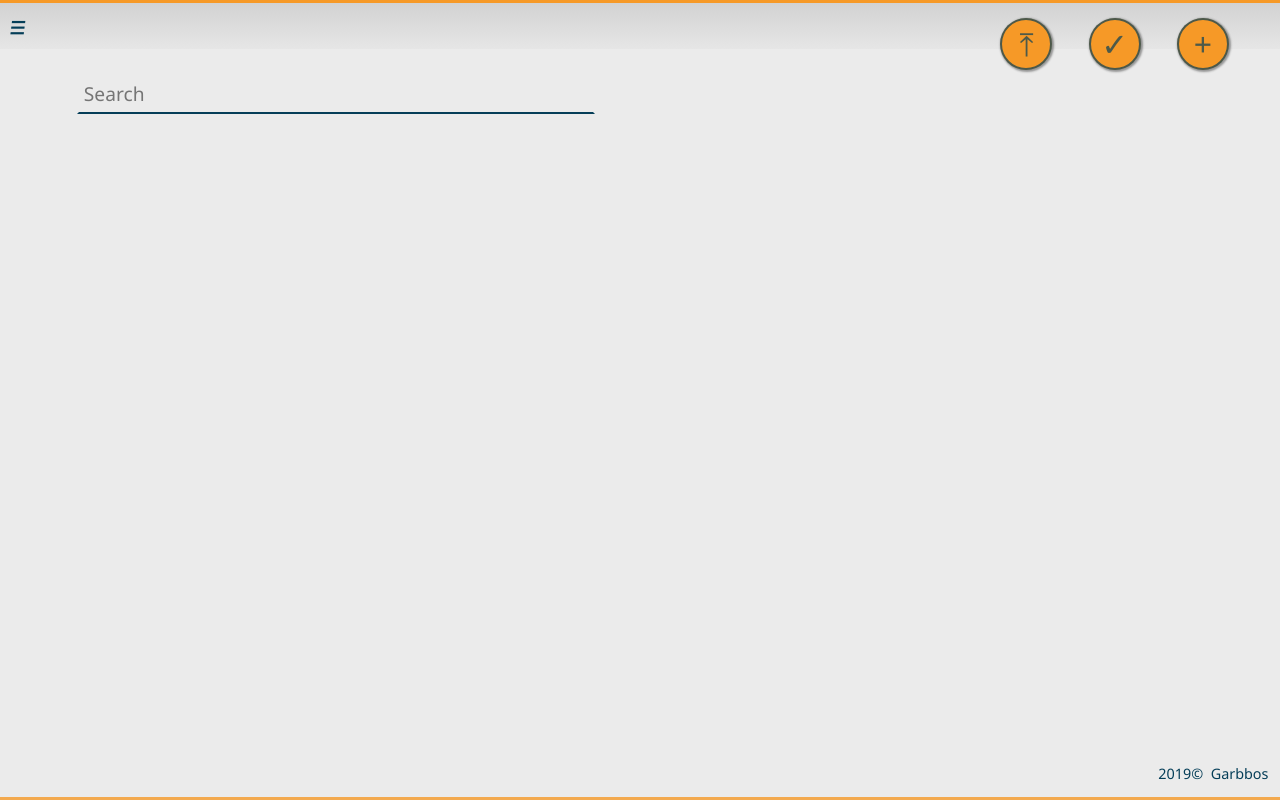
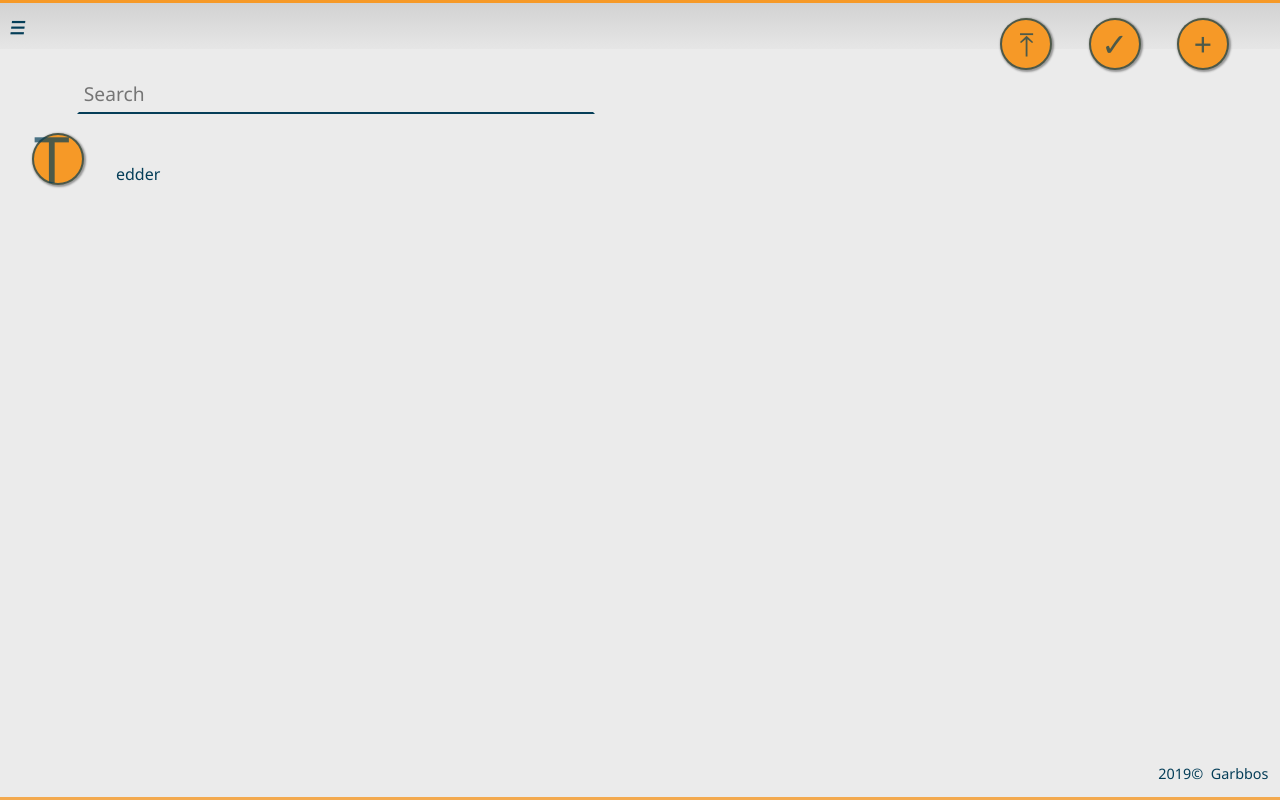
Before and after one commit to garbbos/tedder, a plain HTML site: page index.html in a window 1280 px wide. Drawn offline with Linux system fonts and the light colour scheme.

Commit message:
logo inicio

```diff
--- a/index.html
+++ b/index.html
@@ -150,6 +150,9 @@
             box-shadow: 1px 1px 2px 1px rgba(246, 153, 39, 1);
             color: rgba(5, 62, 88, 1);
         }
+        .logo{
+            font-size: 4em;
+        }
         .nuevo{
             background: rgb(235, 235, 235);
             border: 1px solid rgba(5, 62, 88, 1);
@@ -216,6 +219,12 @@
         </article>
     </section>
 
+    <section>
+        <article>
+            <span class="circulo logo" id="logo">T</span><span>edder</span>
+        </article>
+    </section>
+
     <section class="fondo" id="fondo">
         <article class="nuevo sombra" id="nuevo">
             <h3>Options</h3>
```
